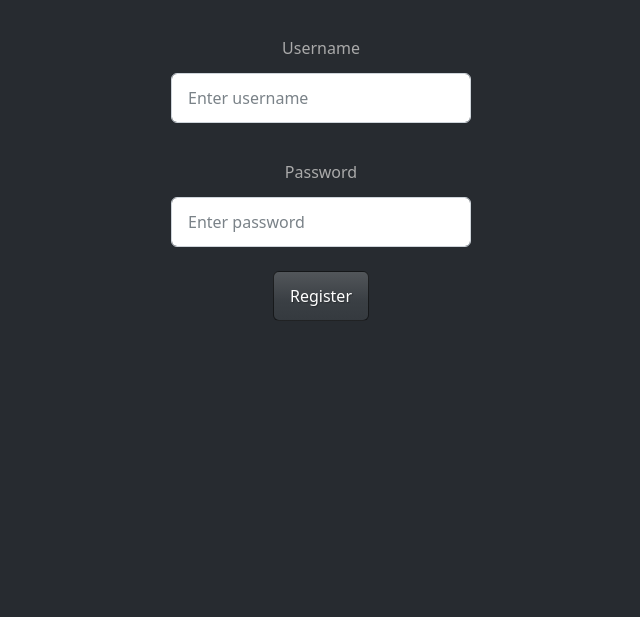
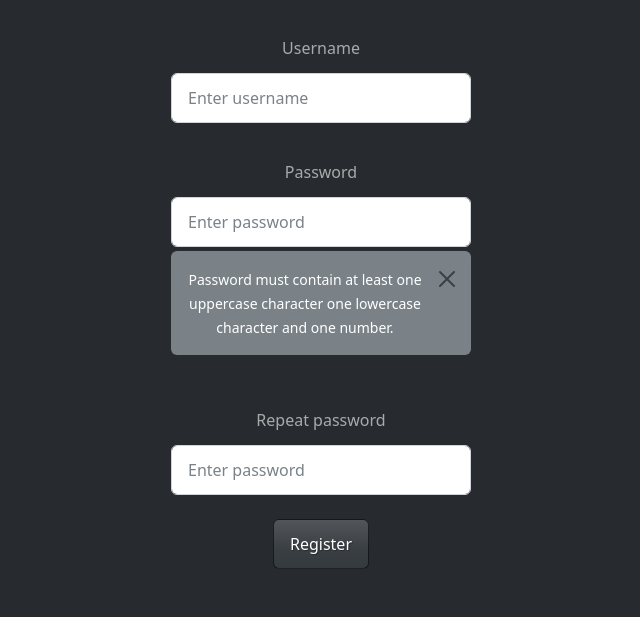
Before and after one commit to ldjokic0/CS50-Final-Project, a Flask app: page /register in a window 1280 px wide. Shown: the part 263-880 px from the top of the page, without its empty margins (319-959 px from the left). Before the commit the page ends 584 px from the top, so only its background shows below. Run offline with Flask 2, Linux system fonts and the light colour scheme; some libraries are stand-ins or nearby versions.

Commit message:
Adds functionality to register page

```diff
--- a/app.py
+++ b/app.py
@@ -38,11 +38,23 @@ def index():
 
 @app.route("/register", methods=["GET", "POST"])
 def register():
-    print("dada")
+
     if request.method == "POST":
+        generic_warning = "Please fill out this field."
+        if not request.form.get("username"):
+            return render_template("register.html", warning = generic_warning, username_error = True)
 
-        if not request.form.get("username"):
-            return render_template("register.html", warning = True)
+        row = db.execute("SELECT * FROM users WHERE username = ?", (request.form.get("username"),))
+        check_username = row.fetchone()
+
+        if check_username:
+            return render_template("register.html", warning = f'Username "{check_username[1]}" is taken.', username_error = True)
+        elif not request.form.get("password"):
+            return render_template("register.html", warning = generic_warning, password_error = True)
+        elif not request.form.get("confirmation"):
+            return render_template("register.html", warning = generic_warning, confirmation_error = True)
+        elif not request.form.get("password") == request.form.get("confirmation"):
+            return render_template("register.html", warning = "Password do not match.", confirmation_error = True)
 
         # TODO: Add conditions for password (atleast 6 letters with alphanumeric and numeric characters), check if username already exists
 
--- a/templates/register.html
+++ b/templates/register.html
@@ -5,17 +5,16 @@
 {% block title %} Register {% endblock %}
 
 {% block main %}
-
 <h1>Register for improved experience!</h1>
 <p style ="padding-top: 20px;">Registration will allow you to access search history!</p>
 <p>In search history each user will have access to previous searches and can compare prices between searched items.</p>
 
 <form action="/register" method="post" autocomplete="off">
-  {% if warning %}
+  {% if username_error %}
   <div class="form-group center-narrow has-danger">
     <label class="form-label mt-4" for="InvalidUsername">Username</label>
     <input type="text" class="form-control is-invalid" name="InvalidUsername">
-    <div class="invalid-feedback">Please fill out this field.</div>
+    <div class="invalid-feedback">{{ warning }}</div>
   </div>
   {% else %}
   <div class="form-group center-narrow">
@@ -23,16 +22,36 @@
     <input type="text" class="form-control" placeholder="Enter username" name="username">
   </div>
   {% endif %}
-
+  {% if password_error %}
+  <div class="form-group center-narrow has-danger">
+    <label class="form-label mt-4" for="InvalidPassword">Password</label>
+    <input type="text" class="form-control is-invalid" name="InvalidPassword">
+    <div class="invalid-feedback">{{ warning }}</div>
+  </div>
+  {% else %}
   <div class="form-group center-narrow">
     <label class="col-form-label mt-4" for="password">Password</label>
     <input type="password" class="form-control" placeholder="Enter password" name="password">
+    <div class="alert alert-dismissible alert-secondary mt-1">
+      <button type="button" class="btn-close btn-sm" data-bs-dismiss="alert"></button>
+      <small>Password must contain at least one uppercase character one lowercase character and one number.</small>
+    </div>
   </div>
-
+  {% endif %}
+  {% if confirmation_error %}
+  <div class="form-group center-narrow has-danger">
+    <label class="form-label mt-4" for="InvalidConfirmation">Repeat password</label>
+    <input type="text" class="form-control is-invalid" name="InvalidConfirmation">
+    <div class="invalid-feedback">{{ warning }}</div>
+  </div>
+  {% else %}
+  <div class="form-group center-narrow">
+    <label class="col-form-label mt-4" for="confirmation">Repeat password</label>
+    <input type="password" class="form-control" placeholder="Enter password" name="confirmation">
+  </div>
+  {% endif %}
   <div class="form-group center-narrow">
     <button class="btn btn-primary mt-4" type="submit">Register</button>
   </div>
-
 </form>
-
 {% endblock %}
```
